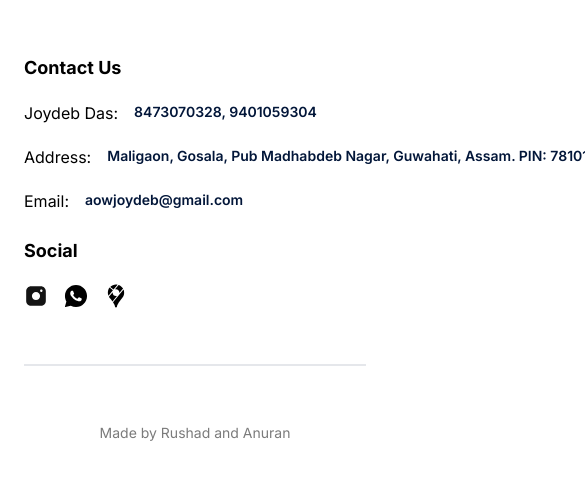
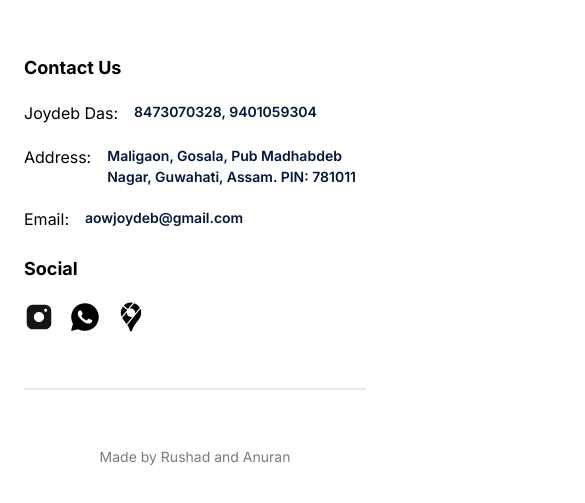
Before and after one commit to rush33/anu-taxi, a Next.js app: page / in a window 390 px wide. Shown: the part 3131-3634 px from the top of the page, 585 px wide, since content can reach past the window. Built offline with nearby package versions, Linux system fonts and the light colour scheme; grey boxes are pictures that could not be loaded.

Commit message:
Mobile Responsiveness Fix

```diff
--- a/app/components/Footer.jsx
+++ b/app/components/Footer.jsx
@@ -7,7 +7,7 @@ const Footer = () => {
   return (
     <footer className="flexCenter mb-24">
       <div className="padding-container max-container flex w-full flex-col gap-14">
-        <div className=" flex flex-col items-start justify-center gap-[10%] md:flex-row">
+        <div className="flex flex-col items-start justify-center gap-[10%] md:flex-row">
           <div className="flex flex-wrap gap-6 sm:justify-between md:flex-1">
             <div className="rounded-2xl overflow-hidden">
               <iframe
@@ -26,7 +26,7 @@ const Footer = () => {
                     className="flex gap-4 md:flex-col lg:flex-row"
                   >
                     <p className="whitespace-nowrap">{link.label}:</p>
-                    <p className="medium-14 whitespace-nowrap text-blue-70">
+                    <p className="medium-14 break-words w-full text-blue-70">
                       {link.value}
                     </p>
                   </Link>
@@ -34,7 +34,7 @@ const Footer = () => {
               </FooterColumn>
             </div>
 
-            <div className="flex flex-col gap-5">
+            <div className="flex flex-col">
               <FooterColumn title={SOCIALS.title}>
                 <ul className="regular-14 flex gap-4 text-gray-30">
                   {SOCIALS.sites.map((site) => (
@@ -42,8 +42,8 @@ const Footer = () => {
                       <Image
                         src={site.icon}
                         alt="logo"
-                        width={24}
-                        height={24}
+                        width={30}
+                        height={30}
                       />
                     </Link>
                   ))}
```
